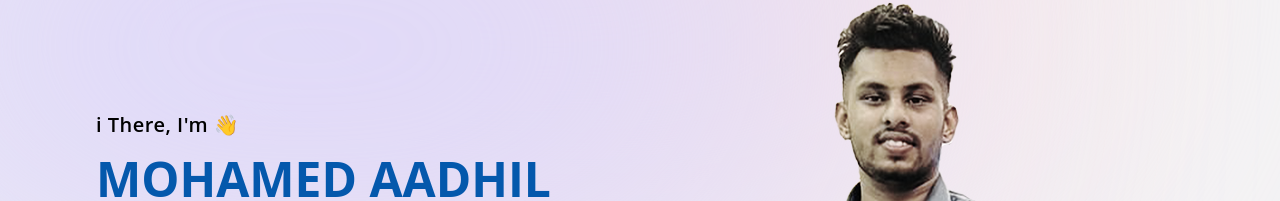
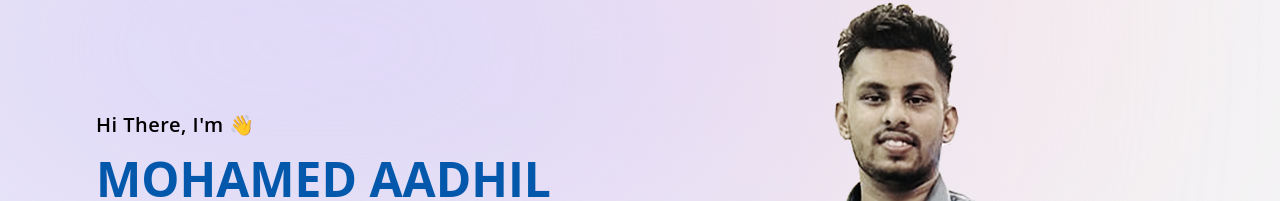
Before and after one commit to Aadhil728/Aadhil-Portfolio, a React (Create React App) app: page / in a window 1280 px wide. Shown: the part 188-389 px from the top of the page. Built offline with nearby package versions, Linux system fonts and the light colour scheme.

Commit message:
bug fixing

```diff
--- a/src/components/IntroSection.jsx
+++ b/src/components/IntroSection.jsx
@@ -16,7 +16,7 @@ const IntroSection = () => {
                 <motion.div className="left" initial={{ opacity: 0, x: -100 }}
                     animate={{ opacity: 1, x: 0 }} transition={{ delay: 2, duration: 1 }}>
                     <div className="text">
-                        <h4 className='text-xl tracking-wide font-semibold'>i There, I'm 👋</h4>
+                        <h4 className='text-xl tracking-wide font-semibold'>Hi There, I'm 👋</h4>
                         <h2 className='text-primary font-bold text-3xl lg:text-4xl xl:text-5xl leading-[60px] xl:leading-[80px]'>MOHAMED AADHIL</h2>
                         <h6 className='text-md xl:text-xl tracking-widest font-semibold'>SOFTWARE ENGINEER</h6>
                         <p className='text-sm xl:text-md mt-3 tracking-wide flex flex-wrap max-w-[25rem]'>A self-driven individual, aspiring to explore new horizons in the field of IT with an appetite for Full Stack Engineering.</p>
```
